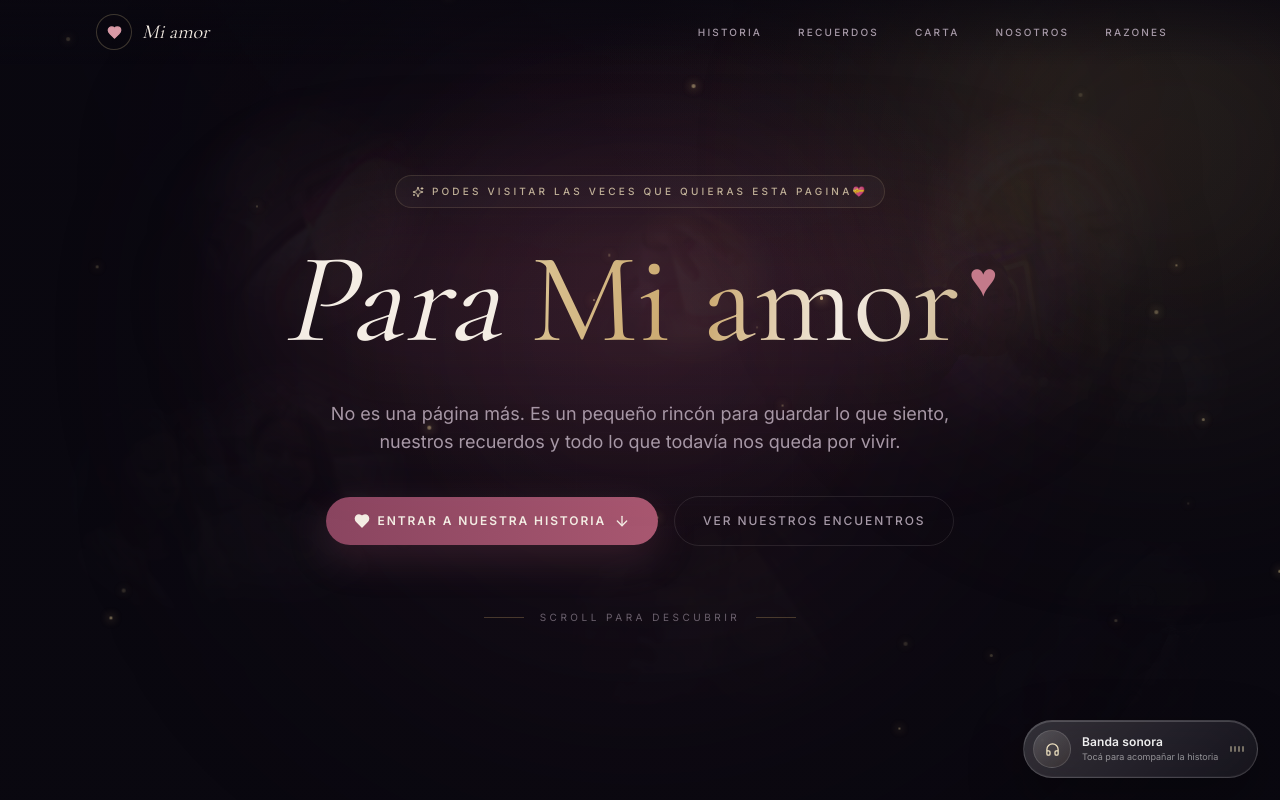
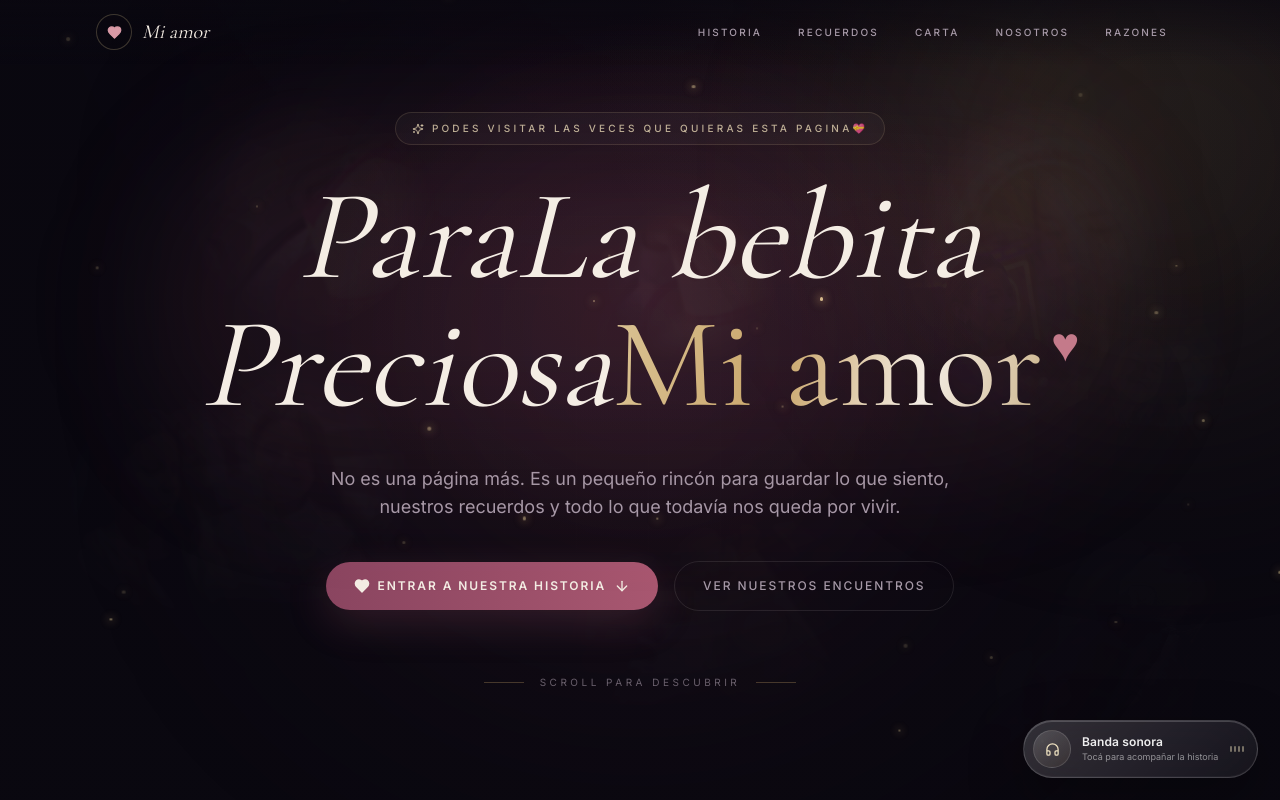
Before and after one commit to h5xtjjj65p-spec/peter-2026-1, a Next.js app: page / in a window 1280 px wide. Shown: the top 800 px of the page. Built offline with nearby package versions, Linux system fonts and the light colour scheme; a web font is replaced by a local one.

Commit message:
Actualizar HeroLove.tsx

```diff
--- a/src/components/HeroLove.tsx
+++ b/src/components/HeroLove.tsx
@@ -25,7 +25,7 @@ export default function HeroLove({ herName }: { herName: string }) {
         <div className="relative">
           <div className="absolute -inset-10 rounded-full bg-rose-500/10 blur-3xl" />
           <h1 className="relative font-display text-6xl italic leading-[.95] text-cream sm:text-7xl md:text-8xl lg:text-9xl">
-            Para{" "}
+            Para{"La bebita Preciosa"}
             <span className="text-gradient-gold not-italic animate-shimmer">{herName}</span>
             <span className="ml-2 inline-block align-super text-3xl text-rose-400 animate-heartbeat sm:text-5xl">♥</span>
           </h1>
```
